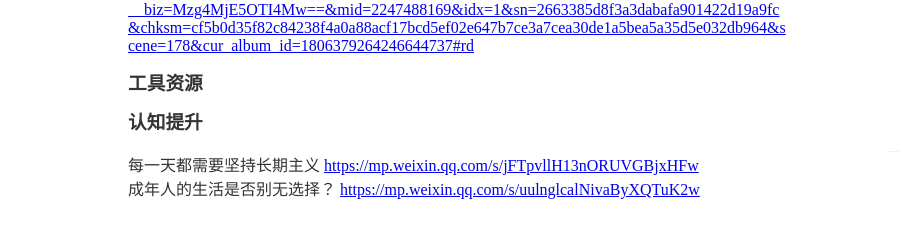
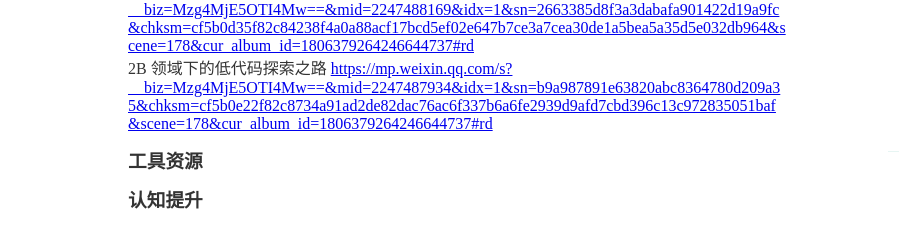
Before and after one commit to hzzheng/blog, a Gatsby site: page /weekly/101 in a window 1280 px wide. Shown: the part 228-455 px from the top of the page, 0-899 px from the left. Built offline with nearby package versions, Linux system fonts and the light colour scheme; Gatsby itself is replaced by a stand-in of ours; some packages are replaced by stand-ins of ours; some icons are missing; what typography-theme-fairy-gates would draw is missing.

Commit message:
chore: update

```diff
--- a/src/weekly/101.md
+++ b/src/weekly/101.md
@@ -9,6 +9,7 @@
 ### 工程实践
 
 1. 云凤蝶低代码之路 https://mp.weixin.qq.com/s?__biz=Mzg4MjE5OTI4Mw==&mid=2247488169&idx=1&sn=2663385d8f3a3dabafa901422d19a9fc&chksm=cf5b0d35f82c84238f4a0a88acf17bcd5ef02e647b7ce3a7cea30de1a5bea5a35d5e032db964&scene=178&cur_album_id=1806379264246644737#rd
+2. 2B 领域下的低代码探索之路 https://mp.weixin.qq.com/s?__biz=Mzg4MjE5OTI4Mw==&mid=2247487934&idx=1&sn=b9a987891e63820abc8364780d209a35&chksm=cf5b0e22f82c8734a91ad2de82dac76ac6f337b6a6fe2939d9afd7cbd396c13c972835051baf&scene=178&cur_album_id=1806379264246644737#rd
 
 ### 工具资源
 
```
